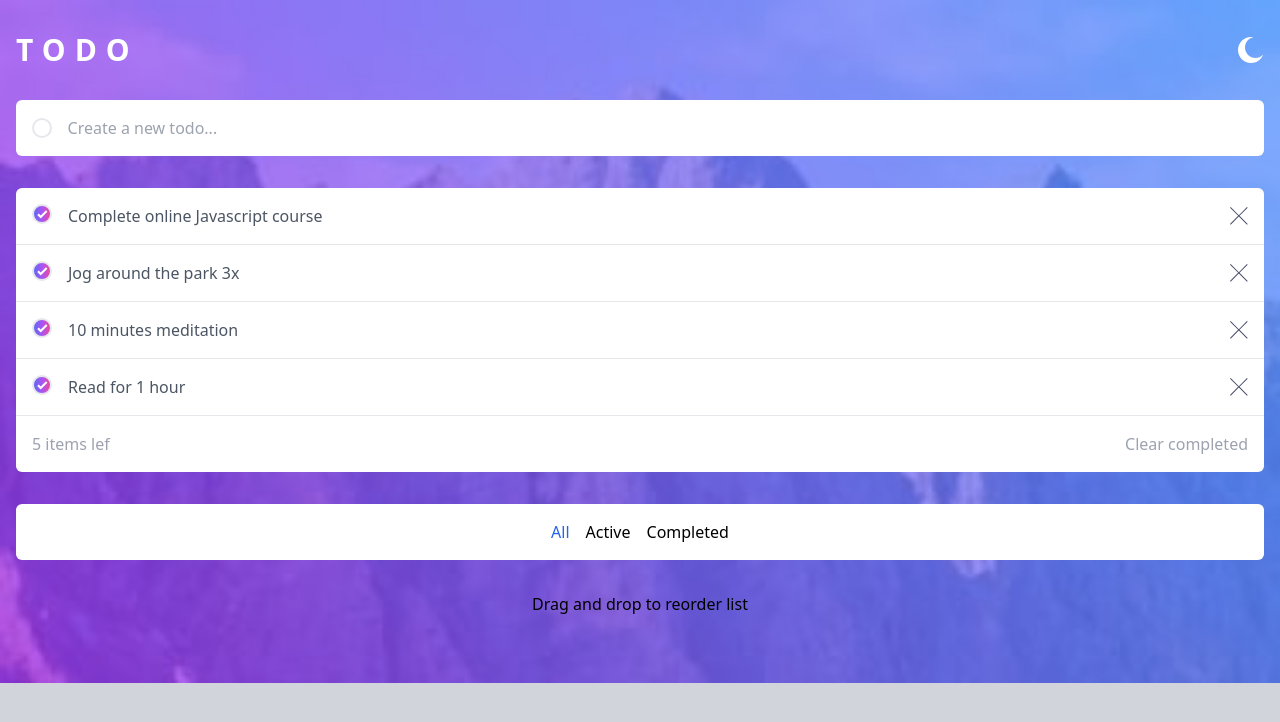
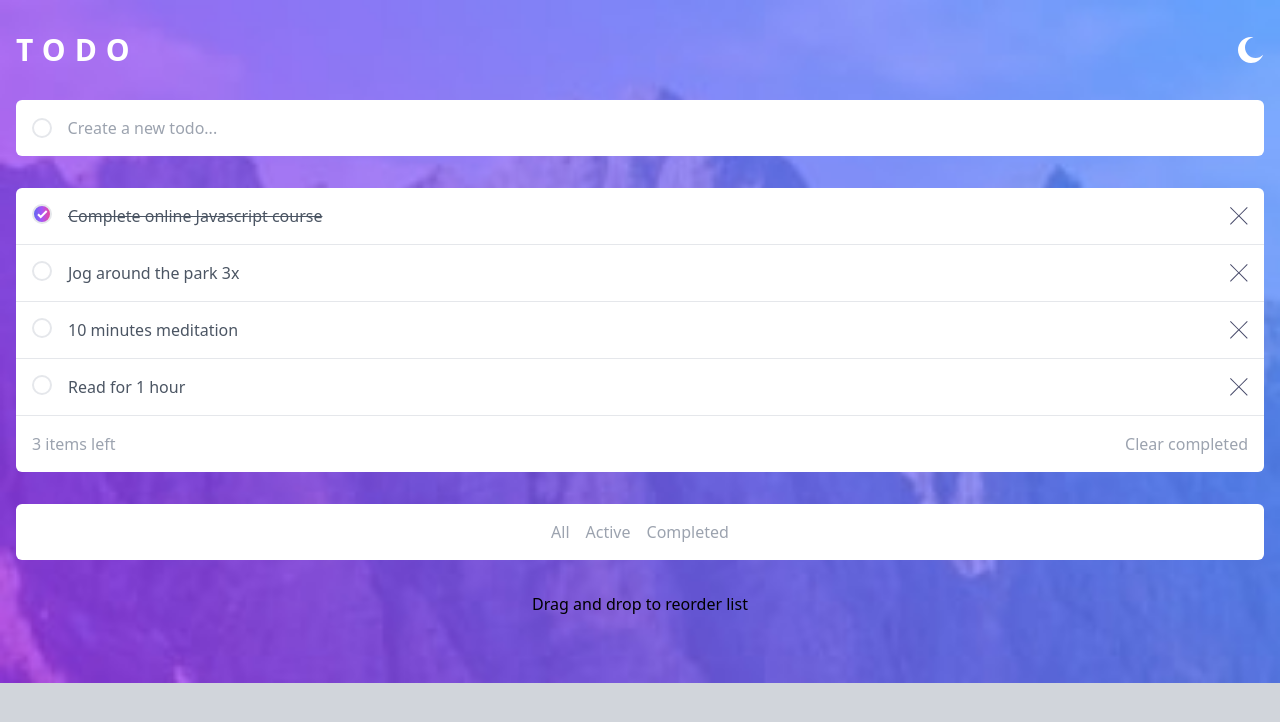
Before and after one commit to fmoraless/todo-app-main, a React (Vite) app in the folder react-todo/: page / in a window 1280 px wide. Shown: the top 722 px of the page. Built offline with nearby package versions, Linux system fonts and the light colour scheme.

Commit message:
all Crud actions

```diff
--- a/react-todo/src/App.jsx
+++ b/react-todo/src/App.jsx
@@ -25,6 +25,40 @@ const App = () => {
     setTodos([...todos, newTodo]);
   };
 
+  const removeTodo = (id) => {
+    setTodos(todos.filter((todo) => todo.id !== id));
+  };
+
+  const updateTodo = (id) => {
+    setTodos(
+      todos.map((todo) =>
+        todo.id === id ? { ...todo, completed: !todo.completed } : todo
+      )
+    );
+  };
+
+  const computedItemsLeft = todos.filter((todo) => !todo.completed).length;
+
+  const clearCompleted = () => {
+    setTodos(todos.filter((todo) => !todo.completed));
+  };
+
+  const [filter, setFilter] = useState("all");
+  const changeFilter = (filter) => setFilter(filter);
+
+  const filteredTodos = () => {
+    switch (filter) {
+      case "all":
+        return todos;
+      case "active":
+        return todos.filter((todo) => !todo.completed);
+      case "completed":
+        return todos.filter((todo) => todo.completed);
+      default:
+        return todos;
+    }
+  };
+
   return (
     <div className="min-h-screen bg-gray-300 bg-[url('./images/bg-mobile-light.jpg')] bg-contain bg-no-repeat">
       <Header />
@@ -32,11 +66,18 @@ const App = () => {
       <main className="container mx-auto mt-8 px-4">
         <TodoCreate createTodo={createTodo} />
 
-        <TodoList todos={todos} />
+        <TodoList
+          todos={filteredTodos()}
+          removeTodo={removeTodo}
+          updateTodo={updateTodo}
+        />
 
-        <TodoComputed />
+        <TodoComputed
+          computedItemsLeft={computedItemsLeft}
+          clearCompleted={clearCompleted}
+        />
 
-        <TodoFilter />
+        <TodoFilter changeFilter={changeFilter} />
       </main>
 
       <footer className="mt-8 text-center">
--- a/react-todo/src/components/TodoComputed.jsx
+++ b/react-todo/src/components/TodoComputed.jsx
@@ -1,8 +1,10 @@
-const TodoComputed = () => {
+const TodoComputed = ({ computedItemsLeft, clearCompleted }) => {
   return (
     <section className="flex justify-between bg-white py-4 px-4 rounded-b-md">
-      <span className="text-gray-400">5 items lef</span>
-      <button className="text-gray-400">Clear completed</button>
+      <span className="text-gray-400">{computedItemsLeft} items left</span>
+      <button className="text-gray-400" onClick={clearCompleted}>
+        Clear completed
+      </button>
     </section>
   );
 };
--- a/react-todo/src/components/TodoFilter.jsx
+++ b/react-todo/src/components/TodoFilter.jsx
@@ -1,10 +1,37 @@
-const TodoFilter = () => {
+const TodoFilter = ({ changeFilter, filter }) => {
   return (
     <section className="container mx-auto mt-8">
       <div className="flex justify-center gap-4 rounded-md p-4 bg-white p-4">
-        <button className="text-blue-600">All</button>
-        <button className="hover:text-blue-500">Active</button>
-        <button className="hover:text-blue-500">Completed</button>
+        <button
+          className={`${
+            filter === "all"
+              ? "text-blue-500 hover:text-gray-400"
+              : "text-gray-400 hover:text-blue-500"
+          }`}
+          onClick={() => changeFilter("all")}
+        >
+          All
+        </button>
+        <button
+          className={`${
+            filter === "active"
+              ? "text-blue-500 hover:text-gray-400"
+              : "text-gray-400 hover:text-blue-500"
+          }`}
+          onClick={() => changeFilter("active")}
+        >
+          Active
+        </button>
+        <button
+          className={`${
+            filter === "completed"
+              ? "text-blue-500 hover:text-gray-400"
+              : "text-gray-400 hover:text-blue-500"
+          }`}
+          onClick={() => changeFilter("completed")}
+        >
+          Completed
+        </button>
       </div>
     </section>
   );
--- a/react-todo/src/components/TodoItem.jsx
+++ b/react-todo/src/components/TodoItem.jsx
@@ -1,7 +1,7 @@
 import IconCross from "./icons/IconCross.jsx";
 import IconCheck from "./icons/IconCheck.jsx";
 
-const TodoItem = ({ todo }) => {
+const TodoItem = ({ todo, removeTodo, updateTodo }) => {
   const { id, title, completed } = todo;
   return (
     <article className="flex gap-4 border-b gray-400">
@@ -9,17 +9,21 @@ const TodoItem = ({ todo }) => {
         <IconCheck />
       </button>*/}
 
-      {/*
-        CONTINUAR CON LOS ESTILOS DE LOS BOTONES DE ACUERDO A CONDICION DE COMPLETED 2 HRAS CON 08 MIN
-        */}
       <button
-        className="flex h-5 w-5 flex-none rounded-full border-2
-        bg-gradient-to-r from-indigo-500 via-purple-500 to-pink-500 flex justify-center items-center"
+        className={`h-5 w-5 flex-none rounded-full border-2 ${
+          completed
+            ? "flex bg-gradient-to-r from-indigo-500 via-purple-500 to-pink-500 flex justify-center items-center"
+            : "inline-block"
+        }`}
+        onClick={() => updateTodo(id)}
       >
-        <IconCheck />
+        {/*cuando el ternario no tiene un caso contrario (else), se puede usar un && */}
+        {completed && <IconCheck />}
       </button>
-      <p className="grow text-gray-600">{title}</p>
-      <button className="flex-none">
+      <p className={`grow text-gray-600 ${completed && "line-through"}`}>
+        {title}
+      </p>
+      <button className="flex-none" onClick={() => removeTodo(id)}>
         <IconCross />
       </button>
     </article>
--- a/react-todo/src/components/TodoList.jsx
+++ b/react-todo/src/components/TodoList.jsx
@@ -1,11 +1,16 @@
 import IconCross from "./icons/IconCross.jsx";
 import TodoItem from "./TodoItem.jsx";
 
-const TodoList = ({ todos }) => {
+const TodoList = ({ todos, removeTodo, updateTodo }) => {
   return (
     <div className="rounded-t-md bg-white [&>article]:p-4 mt-8">
       {todos.map((todo) => (
-        <TodoItem key={todo.id} todo={todo} />
+        <TodoItem
+          key={todo.id}
+          todo={todo}
+          removeTodo={removeTodo}
+          updateTodo={updateTodo}
+        />
       ))}
     </div>
   );
```
